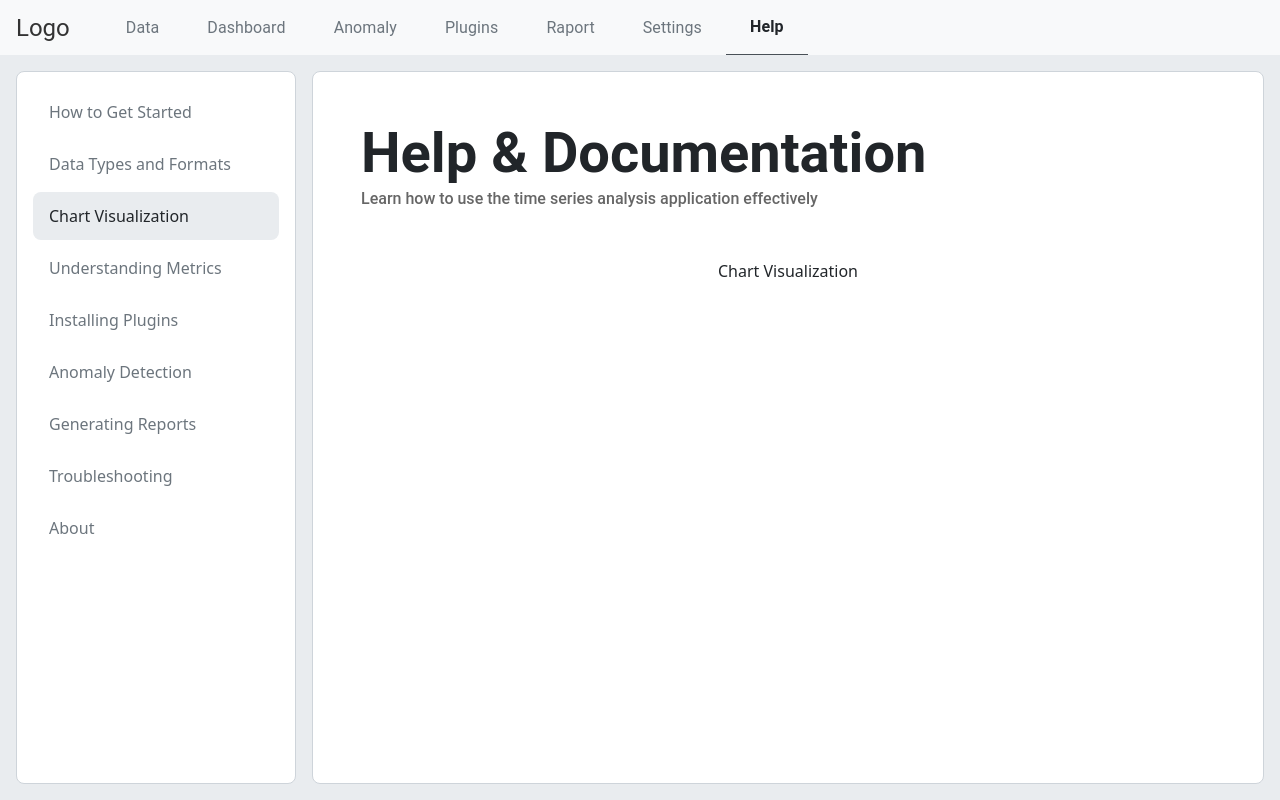
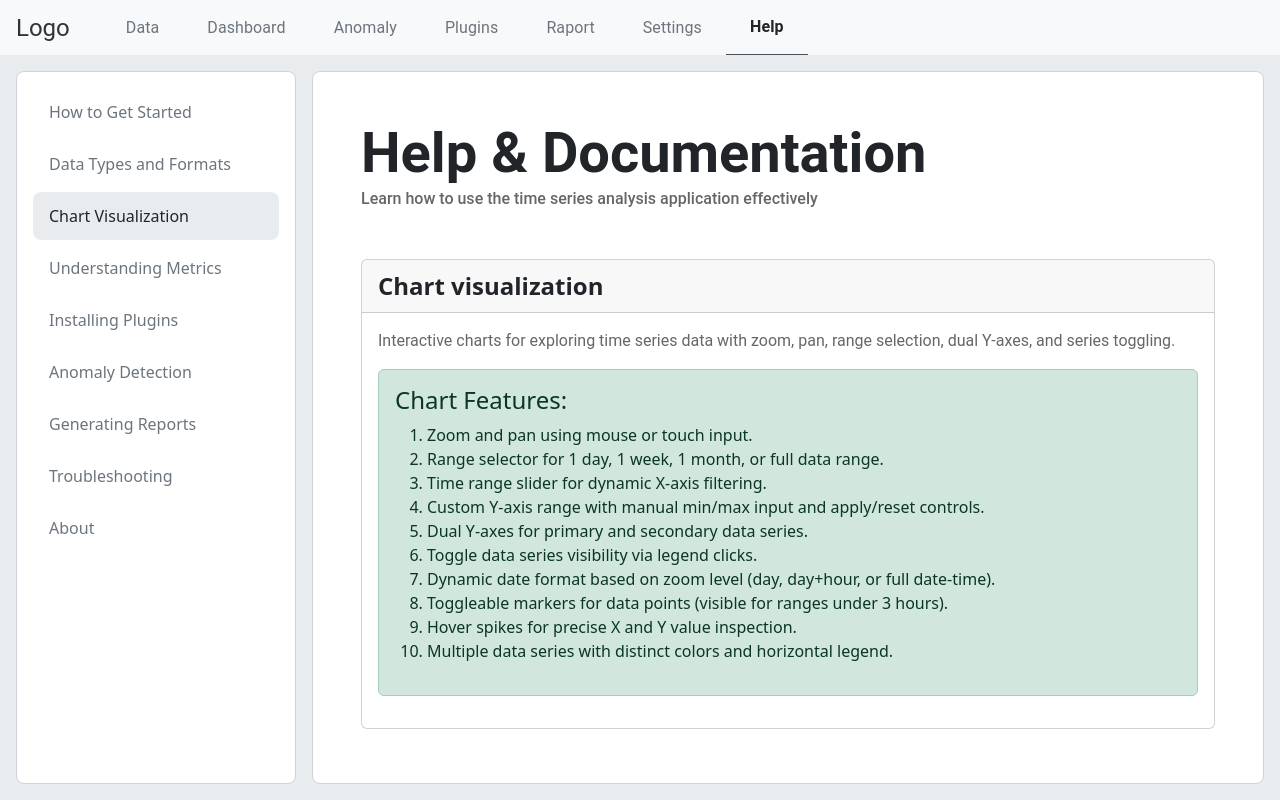
Before and after one commit to misko02/Comparison-Tool, a React (Create React App) app in the folder client/: page /help/chart-visualization in a window 1280 px wide. Built offline with nearby package versions, Linux system fonts and the light colour scheme.

Commit message:
Add content to HelpChartVisualization subpage

```diff
--- a/client/src/pages/Help/HelpSubChartVisualization.tsx
+++ b/client/src/pages/Help/HelpSubChartVisualization.tsx
@@ -1,5 +1,29 @@
 import { JSX } from "react";
 
 export const HelpChartVisualization = (): JSX.Element => {
-  return <div>Chart Visualization</div>;
+  return (
+    <div className="card text-start">
+      <div className="card-header">
+        <strong className="fs-4">Chart visualization</strong>
+      </div>
+      <div className="card-body">
+        <p className="card-text">Interactive charts for exploring time series data with zoom, pan, range selection, dual Y-axes, and series toggling.</p>
+        <div className="alert alert-success" role="alert">
+          <h4 className="alert-heading">Chart Features:</h4>
+          <ol>
+            <li>Zoom and pan using mouse or touch input.</li>
+            <li>Range selector for 1 day, 1 week, 1 month, or full data range.</li>
+            <li>Time range slider for dynamic X-axis filtering.</li>
+            <li>Custom Y-axis range with manual min/max input and apply/reset controls.</li>
+            <li>Dual Y-axes for primary and secondary data series.</li>
+            <li>Toggle data series visibility via legend clicks.</li>
+            <li>Dynamic date format based on zoom level (day, day+hour, or full date-time).</li>
+            <li>Toggleable markers for data points (visible for ranges under 3 hours).</li>
+            <li>Hover spikes for precise X and Y value inspection.</li>
+            <li>Multiple data series with distinct colors and horizontal legend.</li>
+          </ol>
+        </div>
+      </div>
+    </div>
+  );
 };
```
